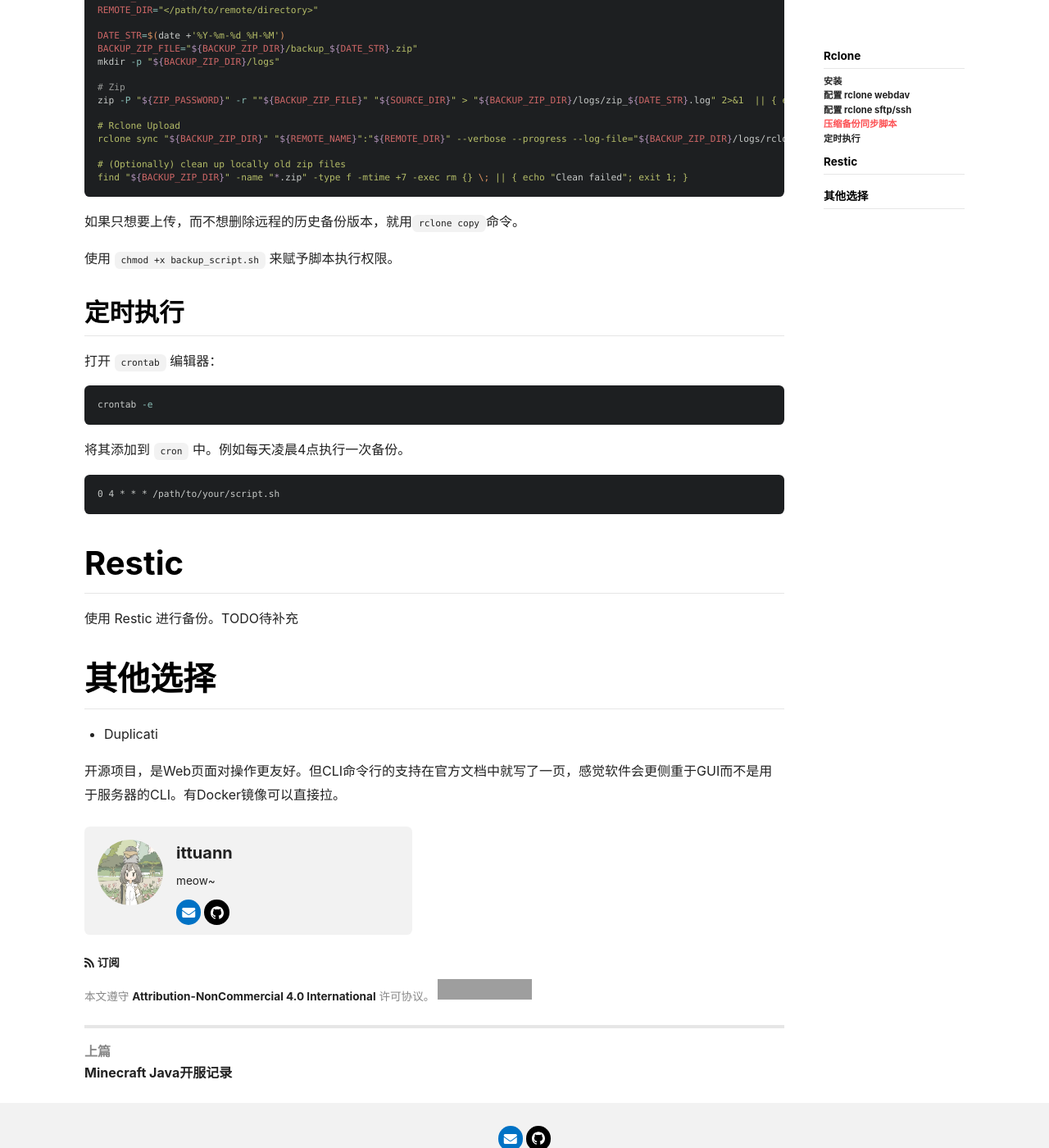
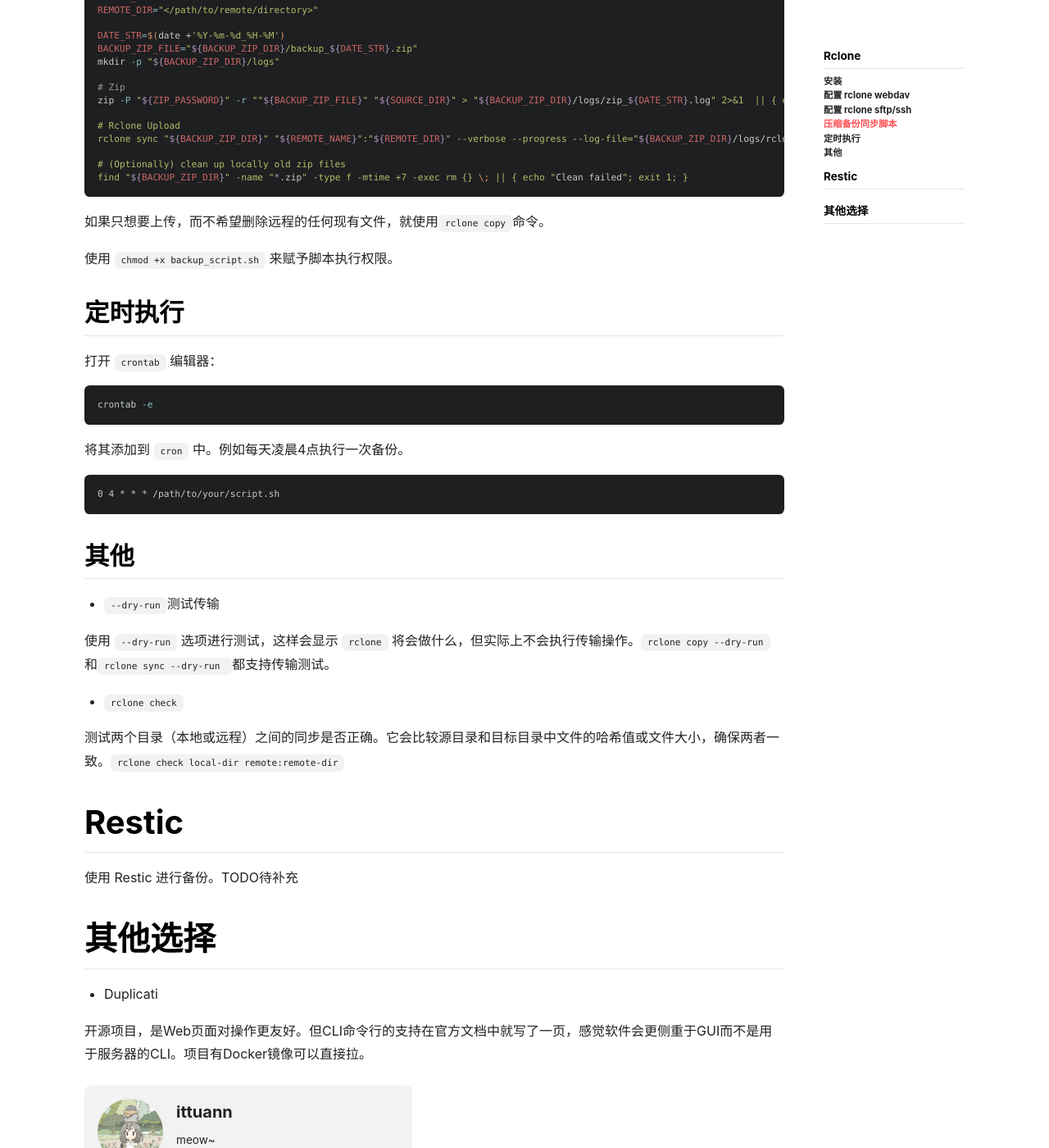
Before and after one commit to ittuann/ittuann.github.io, a Jekyll site: the page built from _posts/2024-10-24-RcloneBackup.md, in a window 1280 px wide and 1400 px high, scrolled down 1789 px. Shown: the whole window at 82% size. Built offline with Jekyll 4.4.1, drawn with Linux system fonts in a browser that asks for light colours; nearby versions of some CDN libraries; comment, search, counter and statistics services are not loaded; some of the changed text lies outside the part shown; grey boxes are pictures that could not be loaded.

Commit message:
Update rclone

````diff
--- a/_posts/2024-10-24-RcloneBackup.md
+++ b/_posts/2024-10-24-RcloneBackup.md
@@ -36,7 +36,7 @@ rclone config
 
 然后根据提示，完成配置remote的webdav设置。
 
-测试配置：
+列出远程存储中的文件，测试是否配置和连接正常：
 
 ```bash
 rclone ls <remote_name>:</path/to/remote/>
@@ -94,7 +94,7 @@ rclone sync "${BACKUP_ZIP_DIR}" "${REMOTE_NAME}":"${REMOTE_DIR}" --verbose --pro
 find "${BACKUP_ZIP_DIR}" -name "*.zip" -type f -mtime +7 -exec rm {} \; || { echo "Clean failed"; exit 1; }
 ```
 
-如果只想要上传，而不想删除远程的历史备份版本，就用`rclone copy`命令。
+如果只想要上传，而不希望删除远程的任何现有文件，就使用`rclone copy`命令。
 
 使用 `chmod +x backup_script.sh` 来赋予脚本执行权限。
 
@@ -112,6 +112,18 @@ crontab -e
 0 4 * * * /path/to/your/script.sh
 ```
 
+## 其他
+
+- `--dry-run`测试传输
+
+使用 `--dry-run` 选项进行测试，这样会显示 `rclone` 将会做什么，但实际上不会执行传输操作。`rclone copy --dry-run  `和`rclone sync --dry-run  `都支持传输测试。
+
+- `rclone check`
+
+测试两个目录（本地或远程）之间的同步是否正确。它会比较源目录和目标目录中文件的哈希值或文件大小，确保两者一致。`rclone check local-dir remote:remote-dir`
+
+
+
 # Restic
 
 使用 Restic 进行备份。TODO待补充
@@ -122,4 +134,4 @@ crontab -e
 
 - Duplicati
 
-开源项目，是Web页面对操作更友好。但CLI命令行的支持在官方文档中就写了一页，感觉软件会更侧重于GUI而不是用于服务器的CLI。有Docker镜像可以直接拉。
+开源项目，是Web页面对操作更友好。但CLI命令行的支持在官方文档中就写了一页，感觉软件会更侧重于GUI而不是用于服务器的CLI。项目有Docker镜像可以直接拉。
````
Also changed, not shown: _posts/2024-10-15-Minecraft.md (+16 -2 lines).
